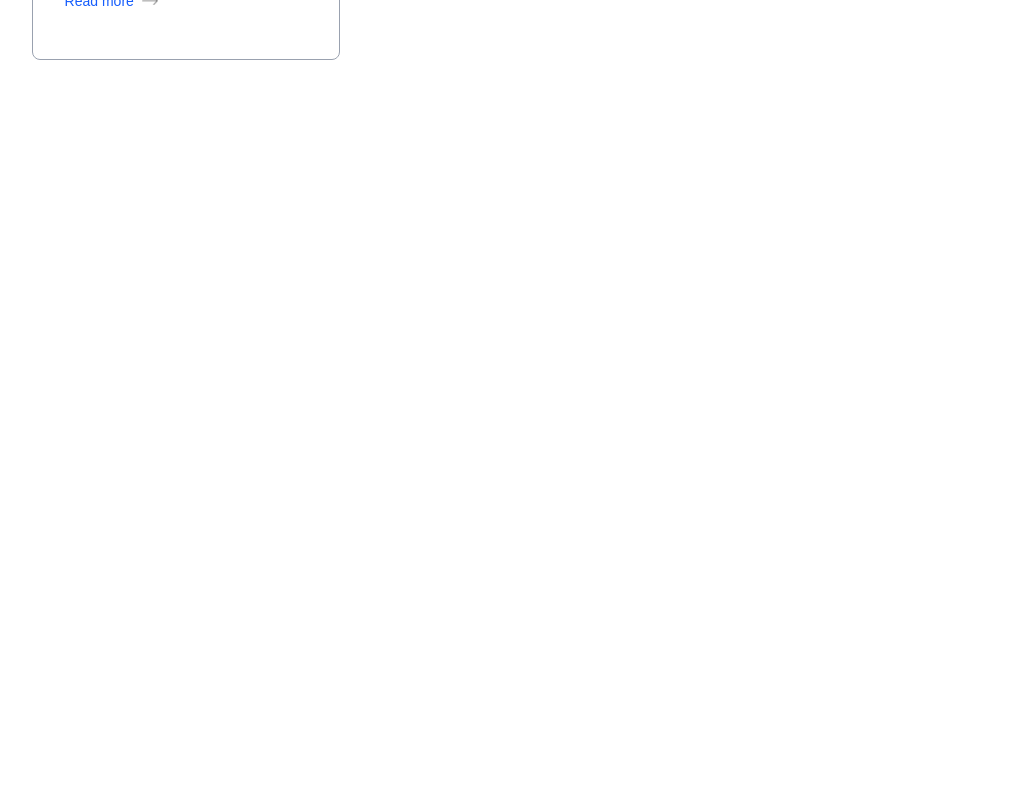
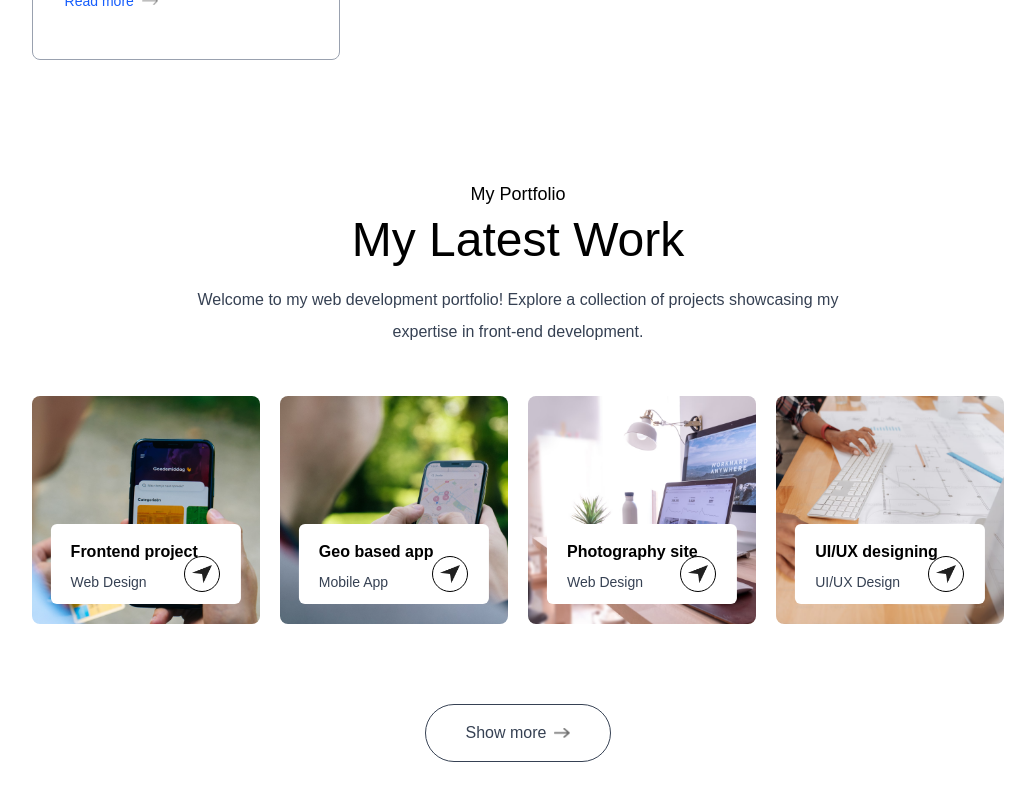
Before and after one commit to nzaman7878/My-Portfolio, a Next.js app: page / in a window 1280 px wide. Shown: the part 2405-3205 px from the top of the page, without its empty margins (122-1157 px from the left). Before the commit the page ends 2545 px from the top, so only its background shows below. Built offline with nearby package versions, Linux system fonts and the light colour scheme; a web font is replaced by a local one.

Commit message:
created the work component

```diff
--- /dev/null
+++ b/app/components/Work.jsx
@@ -0,0 +1,49 @@
+import React from 'react'
+import Image from 'next/image'
+import { assets, workData } from '@/assets/assets'
+
+const Work = () => {
+  return (
+    <div id="work" className="w-full px-[12%] py-10 scroll-mt-20">
+      <h4 className="text-center mb-2 text-lg font-Ovo">My Portfolio</h4>
+      <h2 className="text-center text-5xl font-Ovo">My Latest Work</h2>
+
+      <p className="text-center max-w-2xl mx-auto mt-5 mb-12 font-Ovo text-gray-700">
+        Welcome to my web development portfolio! Explore a collection of projects
+        showcasing my expertise in front-end development.
+      </p>
+
+      <div className="grid grid-cols-1 sm:grid-cols-2 md:grid-cols-3 xl:grid-cols-4 gap-5 my-10">
+        {workData.map((project, index) => (
+          <div
+            key={index}
+            className="aspect-square bg-no-repeat bg-cover rounded-lg relative
+                       cursor-pointer group transition-all duration-500"
+            style={{ backgroundImage: `url(${project.bgImage})` }}
+          >
+            {/* Info Box */}
+            <div className="bg-white w-10/12 rounded-md absolute bottom-5 left-1/2
+                            -translate-x-1/2 py-3 px-5 flex flex-col gap-1 items-start justify-between
+                            duration-500 group-hover:bottom-7">
+              <h2 className="font-semibold">{project.title}</h2>
+              <p className="text-sm text-gray-700">{project.description}</p>
+            </div>
+
+            {/* Send Icon */}
+            <div className="border rounded-full border-black w-9 aspect-square absolute
+                            flex items-center justify-center bottom-8 right-10 group-hover:bg-lime-300
+                            transition duration-300 ease-in-out">
+              <Image src={assets.send_icon} alt="Send Icon" className="w-5" />
+            </div>
+          </div>
+        ))}
+      </div>
+      <a href='' className='w-max flex items-center justify-center gap-2 text-gray-700
+      border-[0.5px] border-gray-700 rounded-full py-3 px-10 mx-auto my-20 hover:bg-lightHover duration-500'>
+        Show more <Image src={assets.right_arrow_bold} alt='Right arrow' className='w-4'/>
+      </a>
+    </div>
+  )
+}
+
+export default Work
--- a/app/page.js
+++ b/app/page.js
@@ -3,6 +3,7 @@
 import Header from "./components/Header";
 import About from "./components/About";
 import Services from "./components/Services";
+import Work from "./components/Work";
 
 
 export default function Home() {
@@ -12,6 +13,7 @@
     <Header />
     <About />
     <Services />
+    <Work />
    </>
   );
 }
```
